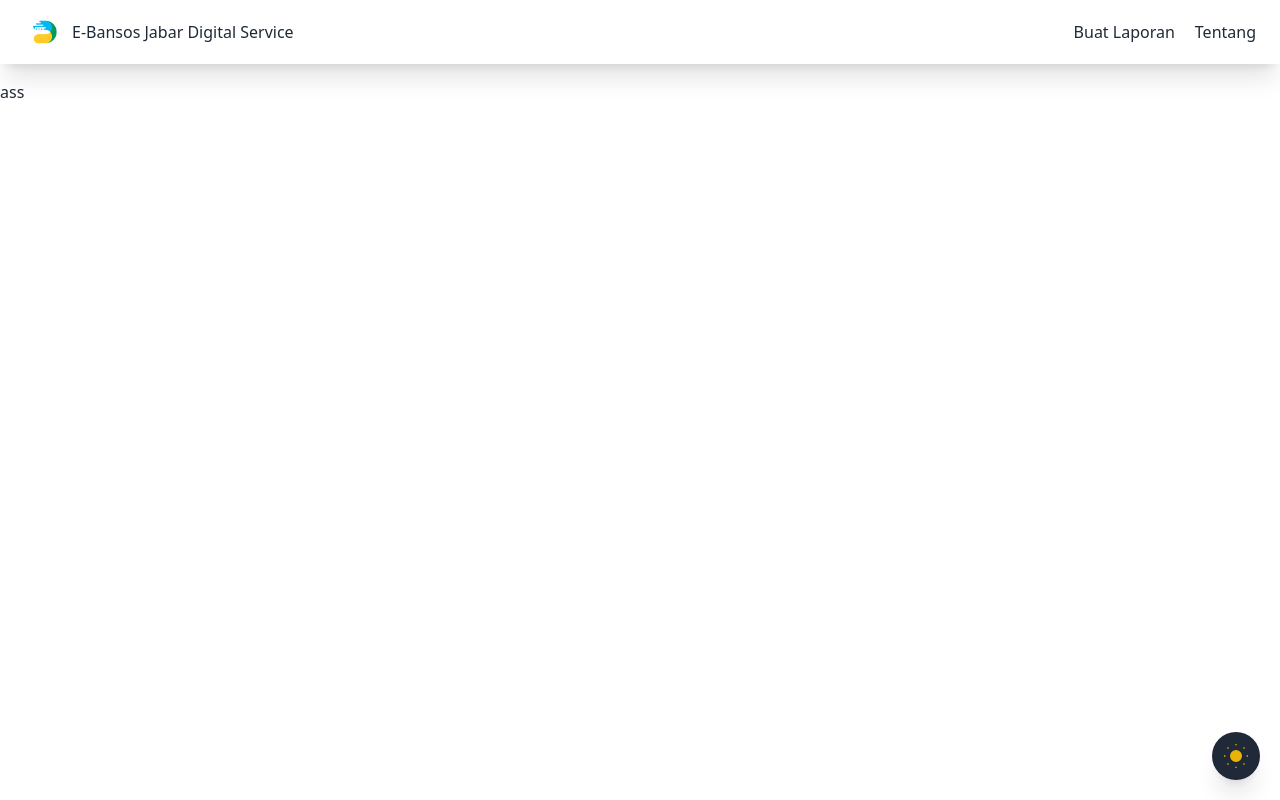
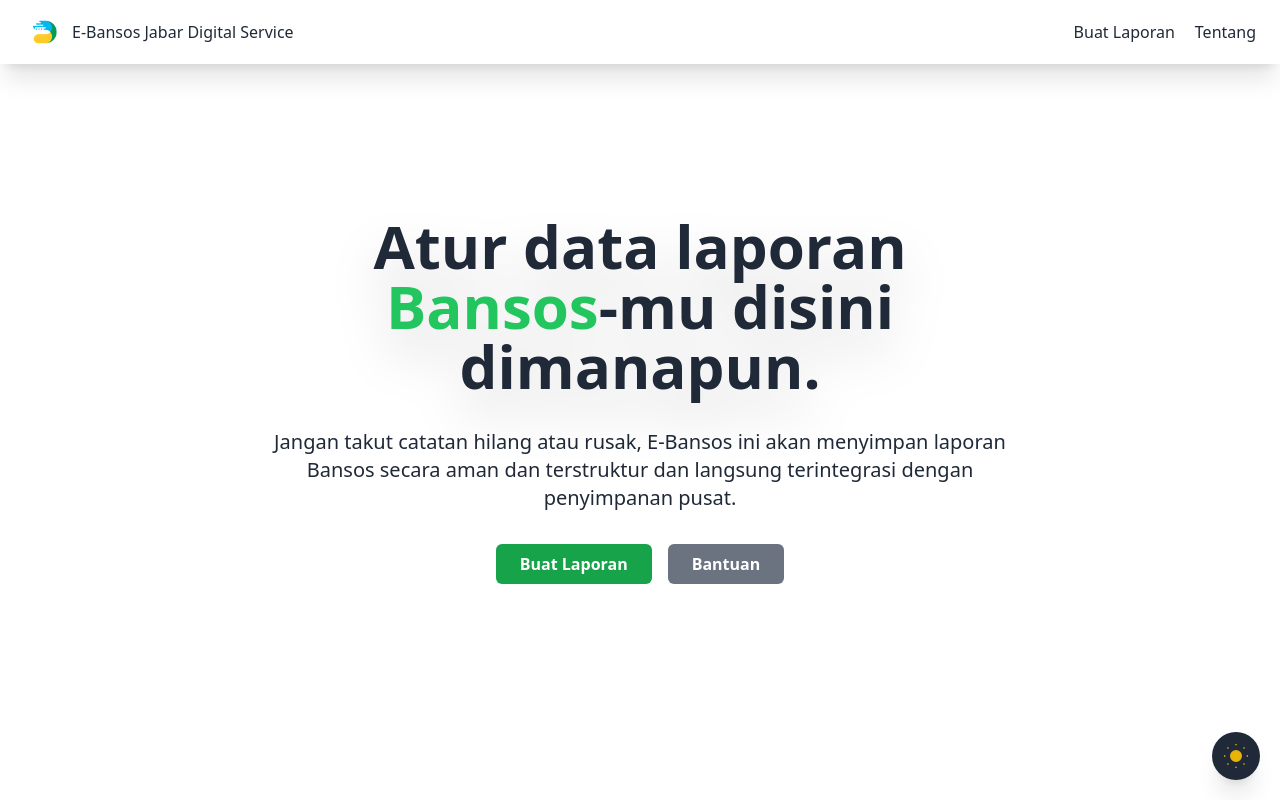
Before and after one commit to amyar32/jds-bansos, a Vue app: page / in a window 1280 px wide. Built offline with nearby package versions, Linux system fonts and the light colour scheme.

Commit message:
feat: home page

```diff
--- a/src/App.vue
+++ b/src/App.vue
@@ -1,7 +1,7 @@
 <template>
   <div id="app" :class="darkMode ? 'dark' : ''">
     <div
-      class="transition w-screen min-h-screen bg-white text-gray-800 pt-20 dark:text-white dark:bg-gray-800"
+      class="transition w-screen min-h-screen bg-white text-gray-800 dark:text-white dark:bg-gray-800"
     >
       <LayoutNavbar />
       <ToggleDarkMode :handleClick="toggleDarkMode" />
--- a/src/views/Home.vue
+++ b/src/views/Home.vue
@@ -1,5 +1,34 @@
 <template>
-  <div>ass</div>
+  <div class="w-full h-screen flex flex-col items-center space-y-8 justify-center">
+    <div
+      class="flex text-center items-center justify-center flex-col space-y-8 w-11/12 sm:w-7/12"
+    >
+      <h1 class="filter text-5xl sm:text-6xl font-black drop-shadow-2xl">
+        Atur data laporan <span class="text-green-500">Bansos</span>-mu disini dimanapun.
+      </h1>
+      <p class="text-md sm:text-xl font-light">
+        Jangan takut catatan hilang atau rusak, E-Bansos ini akan menyimpan laporan Bansos
+        secara aman dan terstruktur dan langsung terintegrasi dengan penyimpanan pusat.
+      </p>
+    </div>
+
+    <div class="space-x-4">
+      <router-link to="/buat"
+        ><button
+          class="transition box-border bg-green-600 rounded-md py-2 px-6 hover:bg-green-500 active:ring-2 ring-yellow-300"
+        >
+          <span class="font-semibold text-white">Buat Laporan</span>
+        </button></router-link
+      >
+      <router-link to="/bantuan"
+        ><button
+          class="transition box-border bg-gray-500 rounded-md py-2 px-6 hover:bg-gray-400 active:ring-2 ring-yellow-300"
+        >
+          <span class="font-semibold text-white">Bantuan</span>
+        </button></router-link
+      >
+    </div>
+  </div>
 </template>
 
 <script>
```
